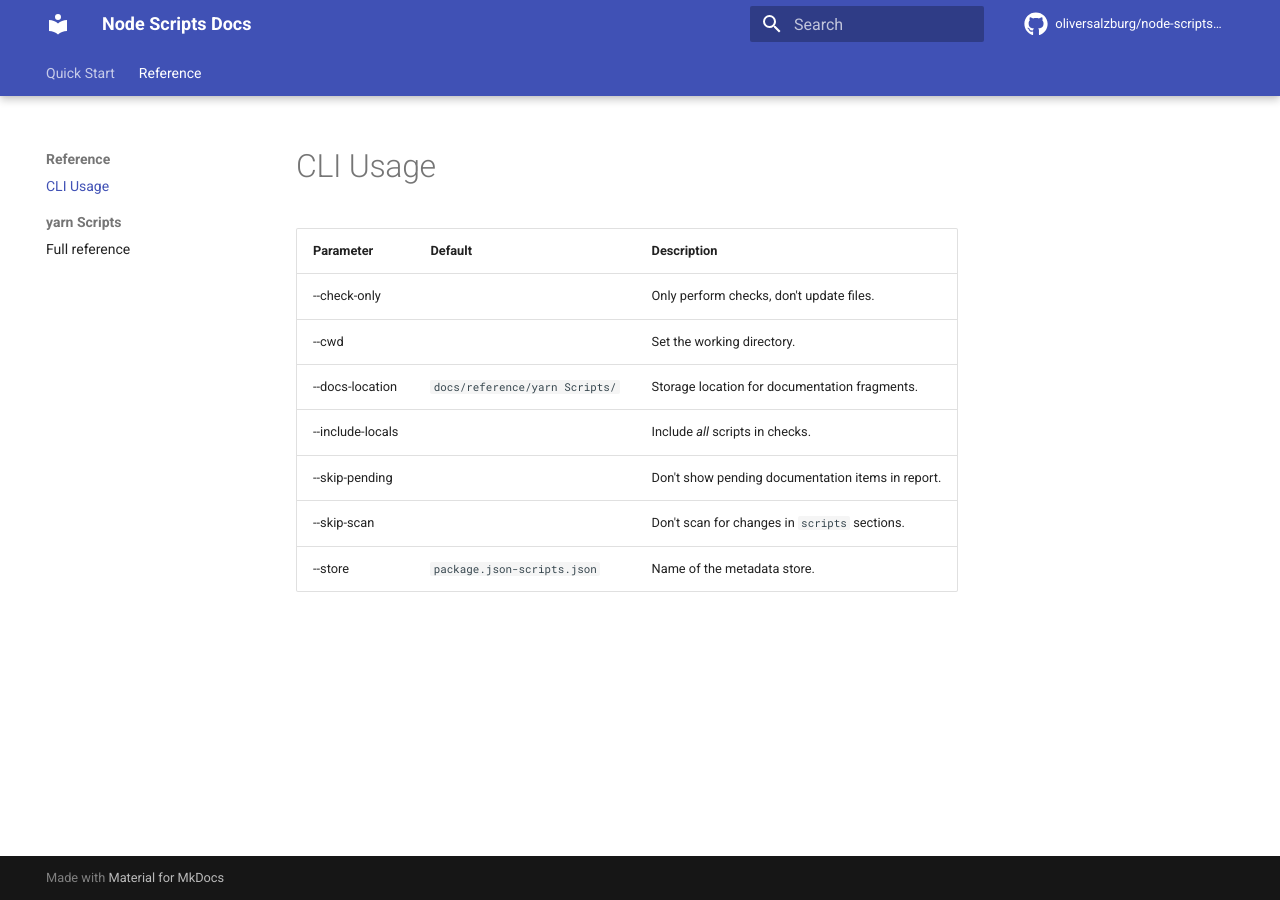
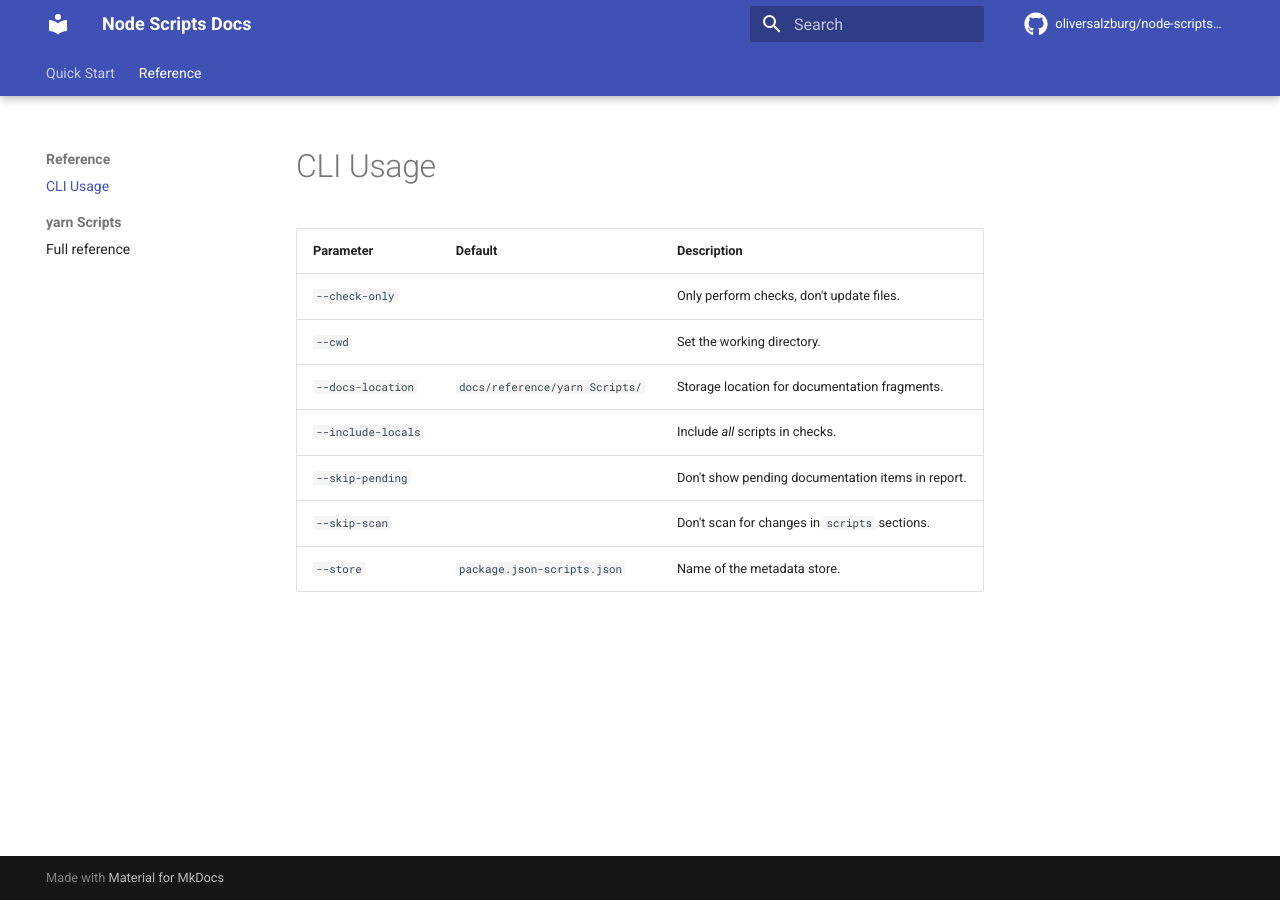
Before and after one commit to oliversalzburg/node-scripts-docs, an MkDocs documentation site: the page built from docs/reference/CLI Parameters.md, in a window 1280 px wide. Built offline with MkDocs 1.6.1 and Material for MkDocs 9.7.7, drawn with Linux system fonts in a browser that asks for light colours; comment, search, counter and statistics services are not loaded.

```diff
--- a/docs/reference/CLI Parameters.md
+++ b/docs/reference/CLI Parameters.md
@@ -1,11 +1,11 @@
 # CLI Usage
 
-| Parameter        | Default                        | Description                                       |
-| ---------------- | ------------------------------ | ------------------------------------------------- |
-| --check-only     |                                | Only perform checks, don't update files.          |
-| --cwd            |                                | Set the working directory.                        |
-| --docs-location  | `docs/reference/yarn Scripts/` | Storage location for documentation fragments.     |
-| --include-locals |                                | Include _all_ scripts in checks.                  |
-| --skip-pending   |                                | Don't show pending documentation items in report. |
-| --skip-scan      |                                | Don't scan for changes in `scripts` sections.     |
-| --store          | `package.json-scripts.json`    | Name of the metadata store.                       |
+| Parameter          | Default                        | Description                                       |
+| ------------------ | ------------------------------ | ------------------------------------------------- |
+| `--check-only`     |                                | Only perform checks, don't update files.          |
+| `--cwd`            |                                | Set the working directory.                        |
+| `--docs-location`  | `docs/reference/yarn Scripts/` | Storage location for documentation fragments.     |
+| `--include-locals` |                                | Include _all_ scripts in checks.                  |
+| `--skip-pending`   |                                | Don't show pending documentation items in report. |
+| `--skip-scan`      |                                | Don't scan for changes in `scripts` sections.     |
+| `--store`          | `package.json-scripts.json`    | Name of the metadata store.                       |
```
